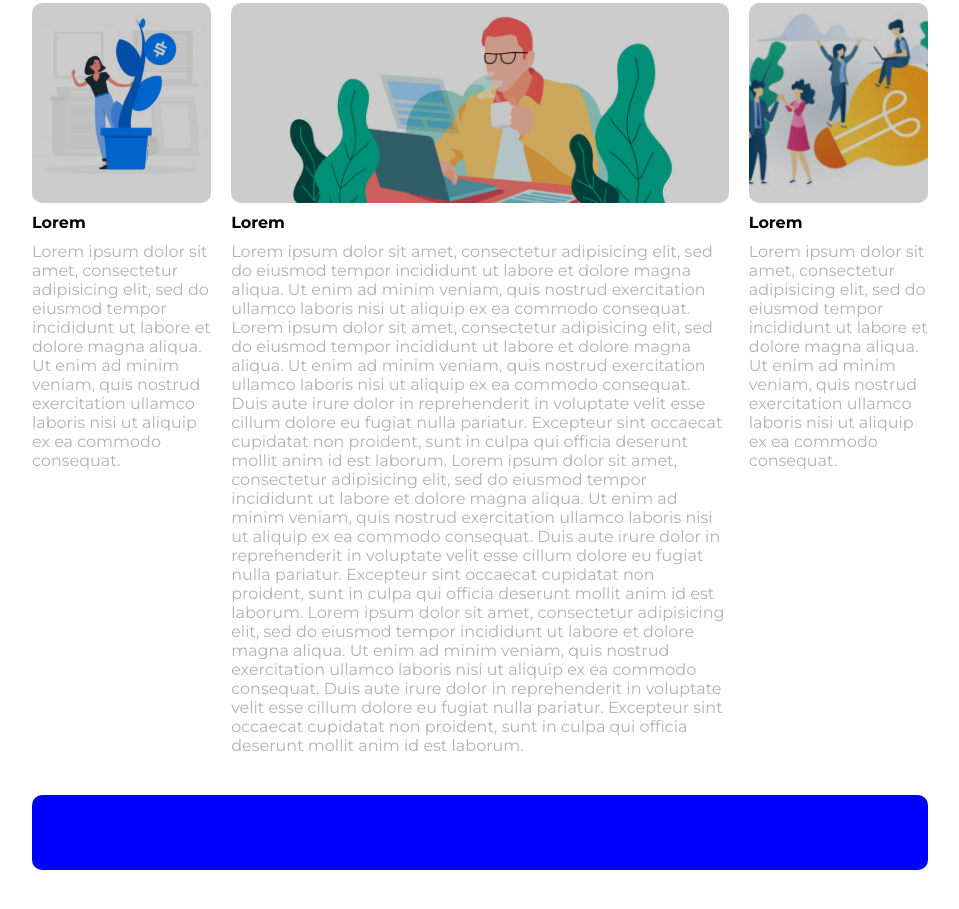
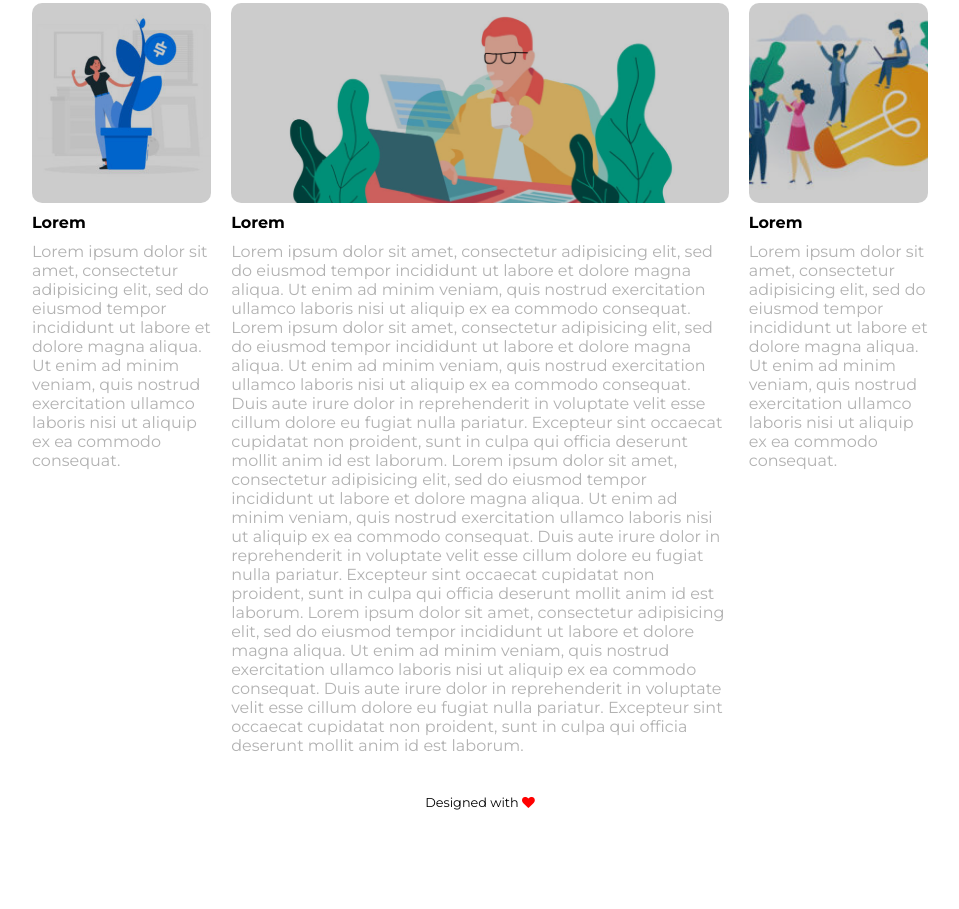
Before and after one commit to gitmichele/htmlcss-wp, a plain HTML site: page index.html in a window 1280 px wide. Shown: the part 697-1606 px from the top of the page, without its empty margins (160-1119 px from the left). After the commit the page ends 1547 px from the top, so only its background shows below. Drawn offline with Linux system fonts and the light colour scheme.

Commit message:
footer settings

```diff
--- a/css/style.css
+++ b/css/style.css
@@ -68,7 +68,6 @@ header li{
     height: 100%;
     position: absolute;
     background: rgba(0,0,0,.20);
-    z-index: 999;
 }
 
 .jumbo-text{
@@ -152,7 +151,13 @@ header li{
 
 /* footer */
 footer{
-    /* DEBUG:  */
-    height: 75px;
-    background-color: blue;
+    text-align: center;
+    color: black;
+    font-size: .8em;
 }
+
+footer div::after{
+    content: "\f004";
+    font-family: FontAwesome;
+    color: red;
+}
--- a/index.html
+++ b/index.html
@@ -5,6 +5,7 @@
         <link rel="stylesheet" href="css/style.css">
         <link rel="preconnect" href="https://fonts.gstatic.com">
         <link href="https://fonts.googleapis.com/css2?family=Montserrat:wght@400;700&display=swap" rel="stylesheet">
+        <link rel="stylesheet" href="https://maxcdn.bootstrapcdn.com/font-awesome/4.5.0/css/font-awesome.min.css">
         <title>Wordpress layout</title>
     </head>
 
@@ -83,6 +84,7 @@
 
         <!-- footerd della pagina -->
         <footer class="container">
+            <div>Designed with </div>
         </footer>
 
     </body>
```
